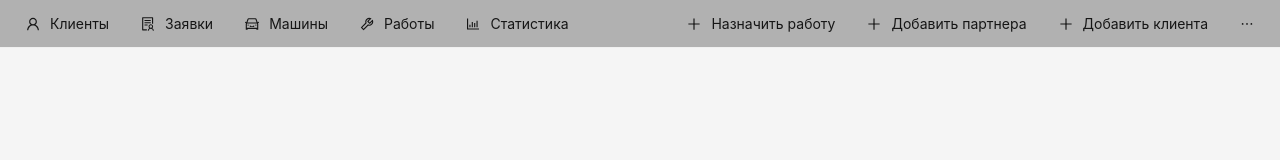
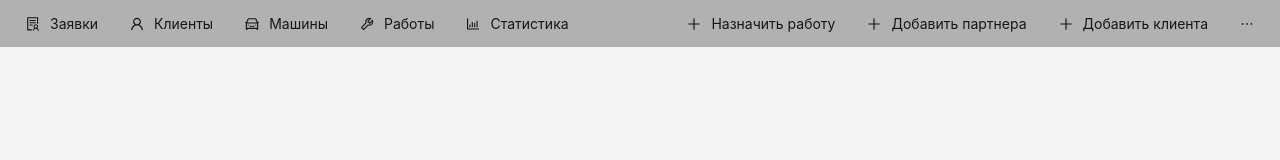
Before and after one commit to Z4ratul/FrontDorWeb, a React (Vite) app: page /main in a window 1280 px wide. Shown: the top 160 px of the page. Built offline with nearby package versions, Linux system fonts and the light colour scheme; sample sign-in values are in the browser's storage.

Commit message:
Update Navbar.jsx

```diff
--- a/src/components/Navbar.jsx
+++ b/src/components/Navbar.jsx
@@ -5,17 +5,17 @@ import { Link } from "react-router-dom";
 import { UserOutlined, SolutionOutlined, CarOutlined, ToolOutlined, PlusOutlined, LogoutOutlined, BarChartOutlined } from "@ant-design/icons";
 
 const handleLogoutClick = () => {
-  // localStorage.removeItem("user");
+  localStorage.removeItem("user");
   window.location.href = "/auth";
 };
 
 const Navbar = () => (
   <Menu mode="horizontal" style={{ lineHeight: "48px", position: "fixed", width: "100%", zIndex: 1000, padding: "0px 10px" }}>
+    <Menu.Item key="requests" icon={<SolutionOutlined />}>
+      <Link to="requests">Заявки</Link>
+    </Menu.Item>
     <Menu.Item key="clients" icon={<UserOutlined />}>
       <Link to="clients">Клиенты</Link>
-    </Menu.Item>
-    <Menu.Item key="requests" icon={<SolutionOutlined />}>
-      <Link to="requests">Заявки</Link>
     </Menu.Item>
     <Menu.Item key="machines" icon={<CarOutlined />}>
       <Link to="machines">Машины</Link>
```
